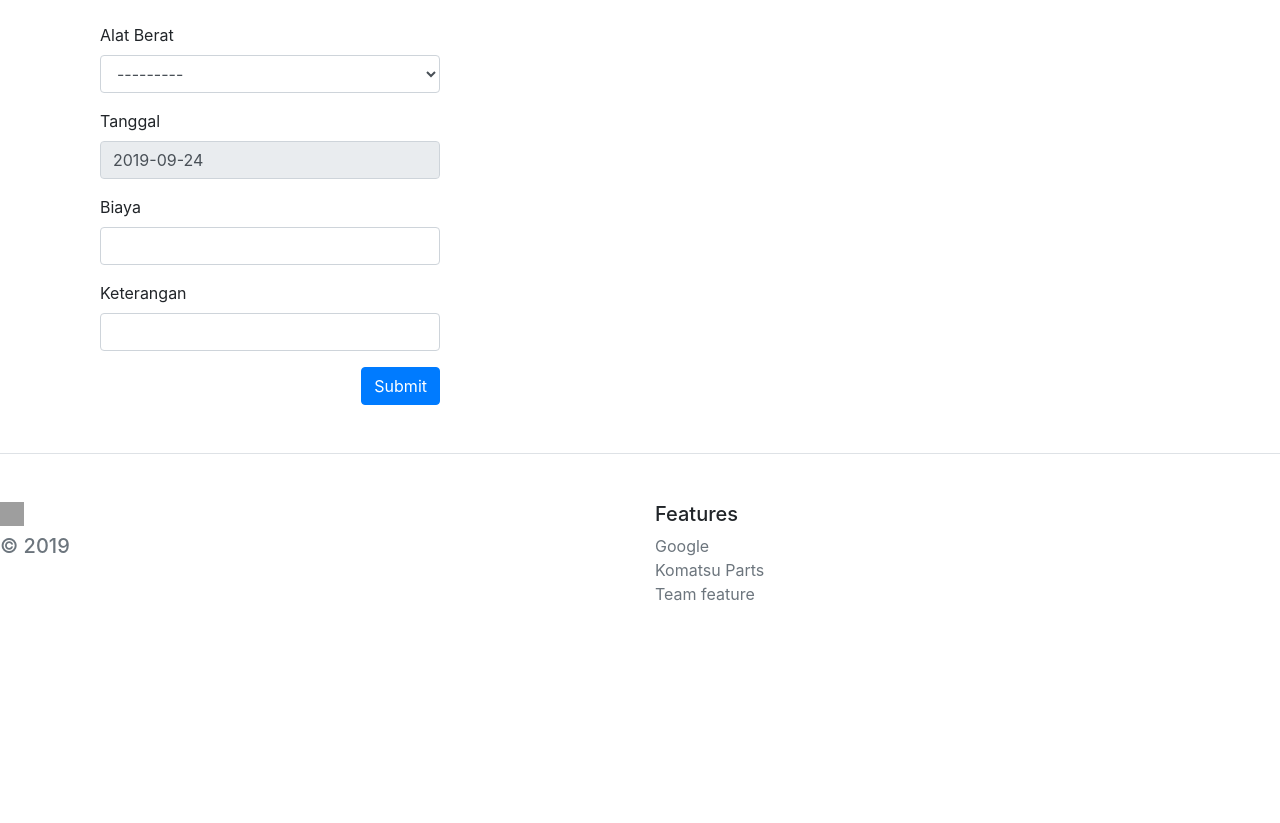
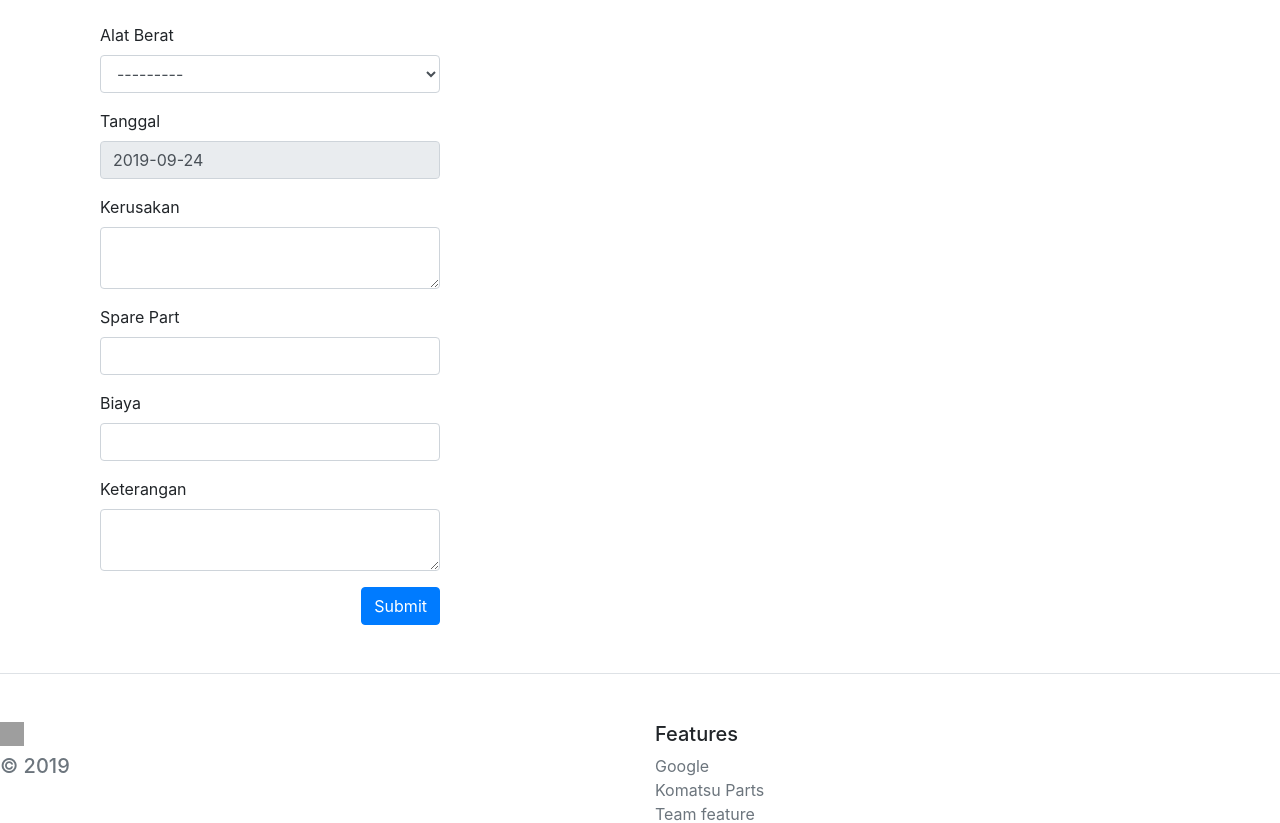
Before and after one commit to hengkypl/afb-project, a Django app: page /alatberat/add_biaya_ab/ in a window 1280 px wide. Shown: the part 197-1020 px from the top of the page. Before the commit the page ends 798 px from the top, so only its background shows below. Run offline with Django 3.2, Linux system fonts and the light colour scheme; the visitor is signed in with stand-in values (Sample User, id 1); data that the repository does not hold is empty; some libraries are stand-ins or nearby versions; grey boxes are pictures that could not be loaded.

Commit message:
form and model

```diff
--- a/alatberat/forms.py
+++ b/alatberat/forms.py
@@ -5,7 +5,7 @@ from alatberat.models import Alatberat, Biayaab, Hourmeter, Operatorab
 class BiayaabAddForm(AFBForm):
     class Meta:
         model = Biayaab
-        fields = ('alatid', 'tanggal', 'biaya', 'keterangan')
+        fields = ('alatid', 'tanggal', 'biaya', 'sparepart', 'kerusakan','keterangan')
 
     def __init__(self, *args, **kwargs):
         super().__init__(*args, **kwargs)
--- a/alatberat/models.py
+++ b/alatberat/models.py
@@ -96,7 +96,9 @@ class Biayaab(models.Model):
     alatid = models.ForeignKey('Alatberat', on_delete=models.CASCADE)
     tanggal = models.DateField(db_index=True, default=datetime.datetime.now)
     biaya = models.DecimalField(max_digits=15, decimal_places=2)
-    keterangan = models.CharField(max_length=50, default=None, blank=True)
+    sparepart = models.CharField(max_length=50, default=None, blank=True)
+    kerusakan = models.TextField(blank=True)
+    keterangan = models.TextField(blank=True)
     created = models.DateTimeField(auto_now_add=True)
     updated = models.DateTimeField(auto_now=True)
 
--- a/templates/alatberat/add_biaya_ab.html
+++ b/templates/alatberat/add_biaya_ab.html
@@ -17,6 +17,16 @@
         <div class="form-group">
           <label for="tanggal">Tanggal</label>
           {{form.tanggal}}
+        </div>
+
+        <div class="form-group">
+          <label for="kerusakan">Kerusakan</label>
+          {{form.kerusakan}}
+        </div>
+
+        <div class="form-group">
+          <label for="sparepart">Spare Part</label>
+          {{form.sparepart}}
         </div>
 
         <div class="form-group">
```
Also changed, not shown: alatberat/migrations/0022_auto_20190911_1331.py (added).
